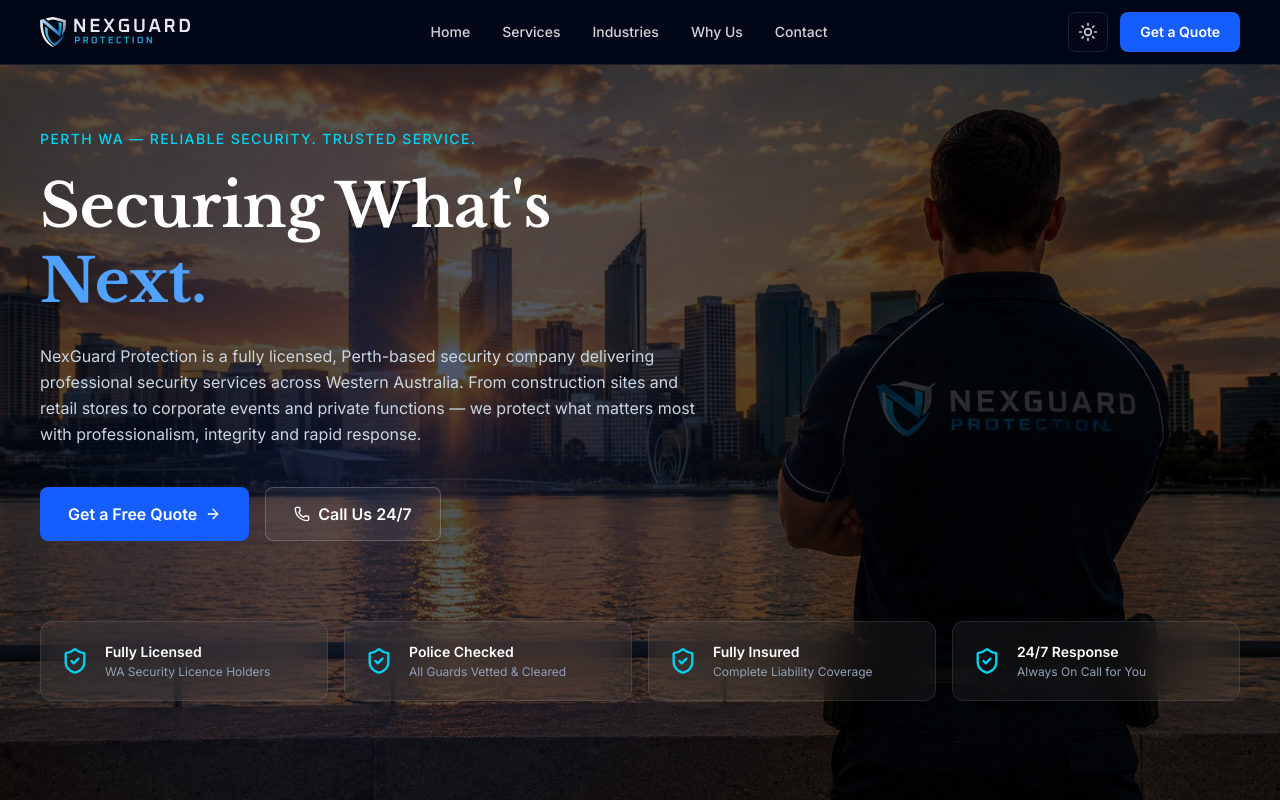
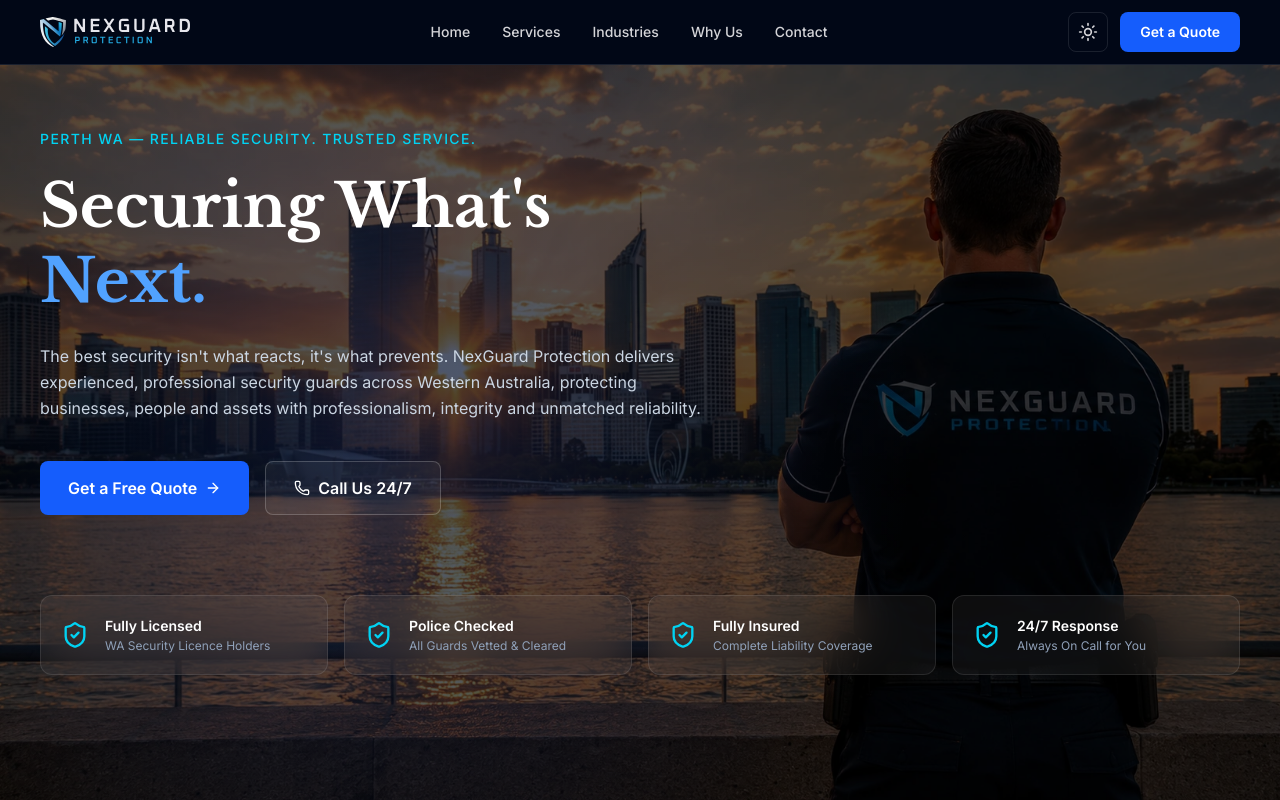
Before and after one commit to Tanzeel-developer/nexguard-security, a Next.js app: page / in a window 1280 px wide. Shown: the top 800 px of the page. Built offline with nearby package versions, Linux system fonts and the light colour scheme.

Commit message:
Update hero paragraph with new brand messaging

```diff
--- a/app/page.tsx
+++ b/app/page.tsx
@@ -168,10 +168,7 @@
             </h1>
 
             <p className="text-slate-300 text-base leading-relaxed mb-10">
-              NexGuard Protection is a fully licensed, Perth-based security company delivering
-              professional security services across Western Australia. From construction sites and
-              retail stores to corporate events and private functions — we protect what matters most
-              with professionalism, integrity and rapid response.
+              The best security isn&apos;t what reacts, it&apos;s what prevents. NexGuard Protection delivers experienced, professional security guards across Western Australia, protecting businesses, people and assets with professionalism, integrity and unmatched reliability.
             </p>
 
             <div className="flex flex-wrap gap-4">
```
